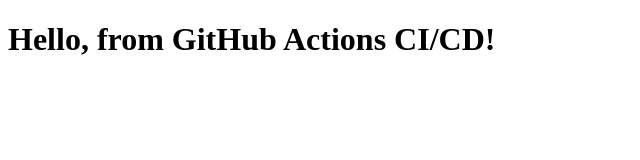
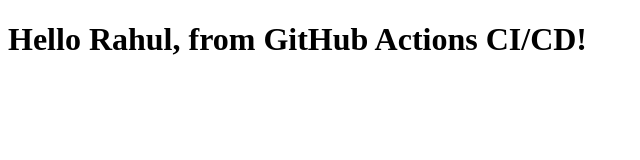
Before and after one commit to Raahulwani/simple-node-app, a website: page public/index.html in a window 1280 px wide. Shown: the whole page, without its empty margins (0-640 px from the left). Drawn offline with Linux system fonts and the light colour scheme.

Commit message:
name added

```diff
--- a/public/index.html
+++ b/public/index.html
@@ -4,6 +4,6 @@
   <title>Simple Node App</title>
 </head>
 <body>
-  <h1>Hello, from GitHub Actions CI/CD!</h1>
+  <h1>Hello Rahul, from GitHub Actions CI/CD!</h1>
 </body>
 </html>
```
